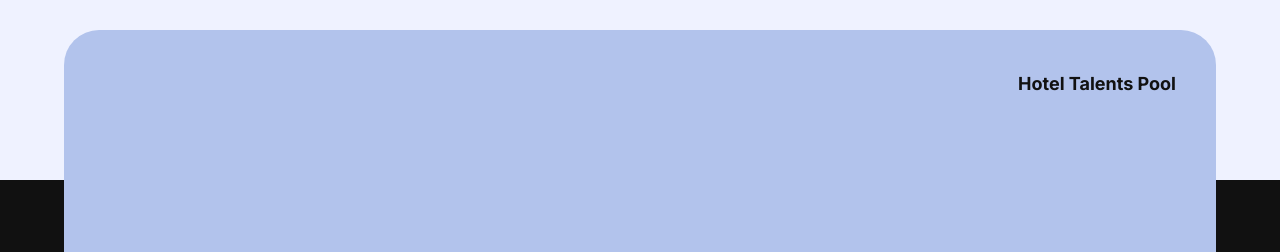
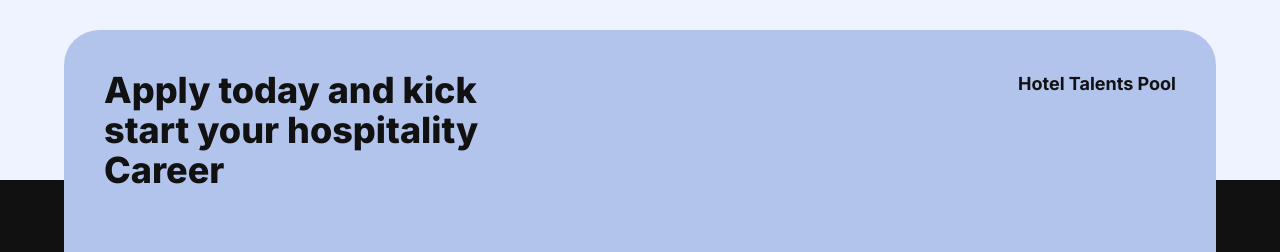
Before and after one commit to mbonikev/hotel_talents_pool, a React (Vite) app: page /#/ in a window 1280 px wide. Shown: the part 3463-3715 px from the top of the page. Built offline with nearby package versions, Linux system fonts and the light colour scheme; what ldrs would draw is missing.

Commit message:
Stalker-commit: src/components/Footer.jsx

```diff
--- a/src/components/Footer.jsx
+++ b/src/components/Footer.jsx
@@ -10,10 +10,14 @@ function Footer() {
         <div className="w-full h-[300px] px-16 max-lg:px-5 absolute top-[-150px] ">
           <div className="w-full h-full bg-[#b2c3ec] rounded-[35px] p-10 flex items-start justify-between">
             <div className="w-full flex-1">
-              <h1 className="text-5xl pb-3 font-bold w-fit max-w-[380px] text-[#111111]"></h1>
+              <h1 className="text-4xl pb-3 font-extrabold w-fit max-w-[380px] text-[#111111]">
+                Apply today and kick start your hospitality Career
+              </h1>
             </div>
             <div className="w-[200px] min-w-fit flex flex-col justify-between items-end">
-              <h1 className="text-lg font-bold text-[#111111]">Hotel Talents Pool</h1>
+              <h1 className="text-lg font-bold text-[#111111]">
+                Hotel Talents Pool
+              </h1>
             </div>
           </div>
         </div>
```
